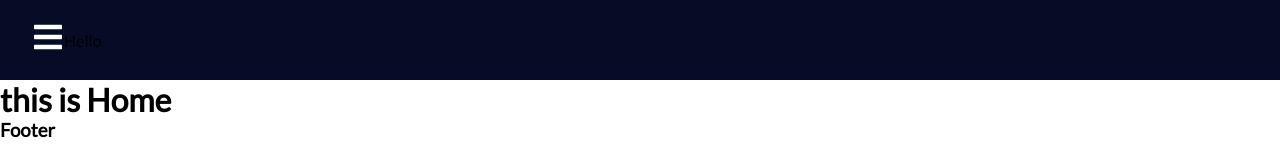
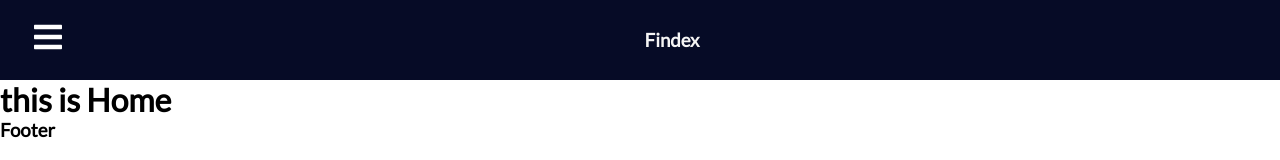
Before and after one commit to adnapp/findex-frontend, a React (Create React App) app: page / in a window 1280 px wide. Shown: the top 160 px of the page. Built offline with nearby package versions, Linux system fonts and the light colour scheme.

Commit message:
navbar added

```diff
--- a/src/Components/BudgetRelated/TopHalfBudgetPage/MonthGraph.js
+++ b/src/Components/BudgetRelated/TopHalfBudgetPage/MonthGraph.js
@@ -44,13 +44,15 @@ function MonthGraph({selectedMonthData}){
         responsive: true,
         title: { text: "Budget Broken Down into Categories",
                 display:true,
-                fontSize: 30
+                fontSize: 30,
+                fontColor: "#FFFFFF"
         },
         legend: {
             position: 'left',
             labels: {
                 fontSize: 18,
-                padding: 12
+                padding: 12,
+                fontColor: "#FFFFFF"
             }
         },
         cutoutPercentage: 40,
--- a/src/Components/NavBar/NavBar.css
+++ b/src/Components/NavBar/NavBar.css
@@ -71,3 +71,12 @@
 span{
     margin-left: 16px;
 }
+
+
+.top-title{
+    /* display: flex; */
+    width: 100%;
+    justify-content: center;
+    color: #f5f5f5;
+    text-align: center;
+}
--- a/src/Components/NavBar/NavBar.js
+++ b/src/Components/NavBar/NavBar.js
@@ -1,11 +1,14 @@
-import React, {useContext, useState} from "react"
-import {Link, useHistory} from "react-router-dom"
-import { LoginContext } from "../../Login"
-import * as FaIcons from "react-icons/fa"
-import * as AiIcons from "react-icons/ai"
-import {NavBarData} from './NavBarData'
+import React, {useContext, useState} from "react";
+import {Link, useHistory} from "react-router-dom";
+import { LoginContext } from "../../Login";
+import * as FaIcons from "react-icons/fa";
+import * as AiIcons from "react-icons/ai";
+import {NavBarData} from './NavBarData';
 import './NavBar.css';
-import {IconContext} from 'react-icons'
+import {IconContext} from 'react-icons';
+// import topOfPageLogo from '..../Images/topOfPageLogo.png';
+// src/Images/topOfPageLogo.png
+// src/Components/NavBar/NavBar.js
 
 function NavBar(){
     const {loggedIn, toggle} = useContext(LoginContext)
@@ -13,7 +16,7 @@ function NavBar(){
     const [navBar, setNavBar] = useState(false)
 
     const showNavBar = () => setNavBar(!navBar);
-
+    // console.log(topOfPageLogo)
     return (
         <>
         <IconContext.Provider value={{color:'fff'}}>
@@ -21,7 +24,8 @@ function NavBar(){
                 <Link to="#" className='menu-bars'>
                     <FaIcons.FaBars onClick={showNavBar}/>
                 </Link>
-                <p>Hello</p>
+                <h3 className="top-title">Findex</h3>
+                {/* <img src={logo} alt="top image"/> */}
             </div>
             <nav className={navBar ? "nav-menu active" : "nav-menu"}>
                 <ul className='nav-menu-items' onClick={showNavBar}>
@@ -47,11 +51,6 @@ function NavBar(){
 
         </>
     )
-
-
-
-
-
 
 
     // const headerLinksObj = () => {
--- a/src/index.css
+++ b/src/index.css
@@ -1,7 +1,7 @@
 body {
   margin: 0;
-  /* background-color: #1b1b1b;
-  color: #ffffff; */
+  /* /* background-color: #1b1b1b; */
+  /*color: #ffffff; */
 
   font-family: -apple-system, BlinkMacSystemFont, 'Segoe UI', 'Roboto', 'Oxygen',
     'Ubuntu', 'Cantarell', 'Fira Sans', 'Droid Sans', 'Helvetica Neue',
@@ -127,16 +127,17 @@ ul li {
 
 
   .chartjs-render-monitor {
-  /* height: 140%; */
-  padding: 0 50px 50px;
-    width: 90%;
+  padding: 0 35px 35px;
+  background: #060b26;
+  border-radius: 20px;
+  color: white;
 }
 
 
 .doughnut-chart{
   /* height: 30%; */
   /* width: 100%; */
-  background: #1a1a1a;
+  background: #060b26;
 
 }
 
```
Also changed, not shown: 2 other files (tests, documents, lock files or other folders).
